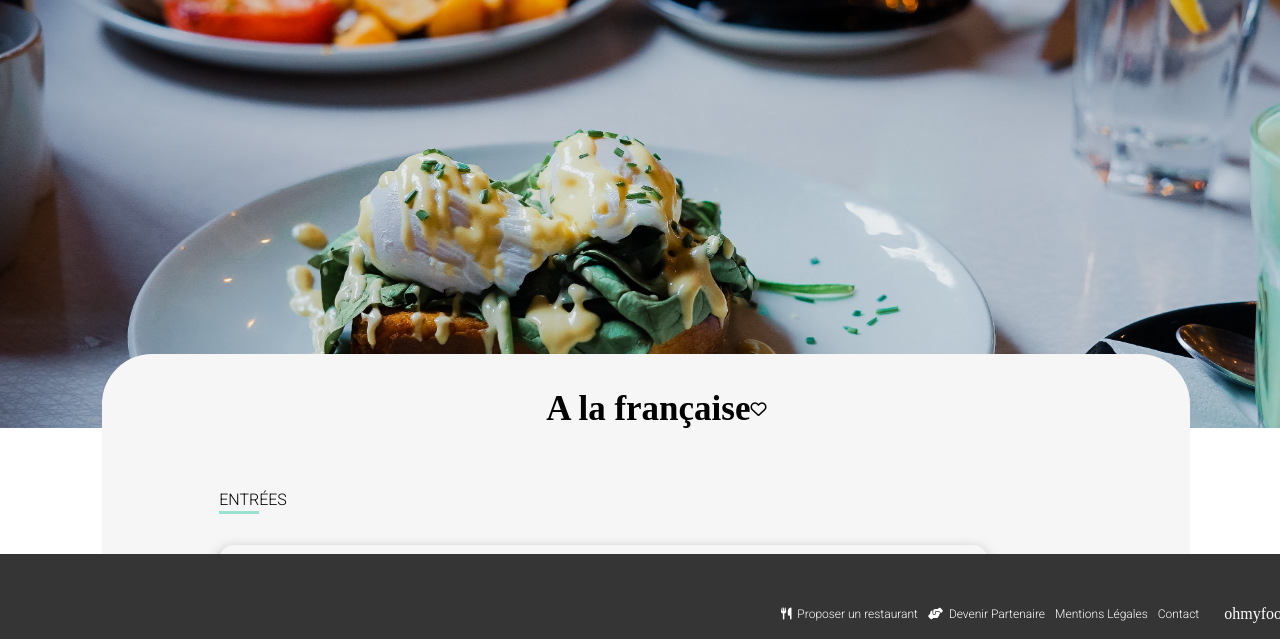
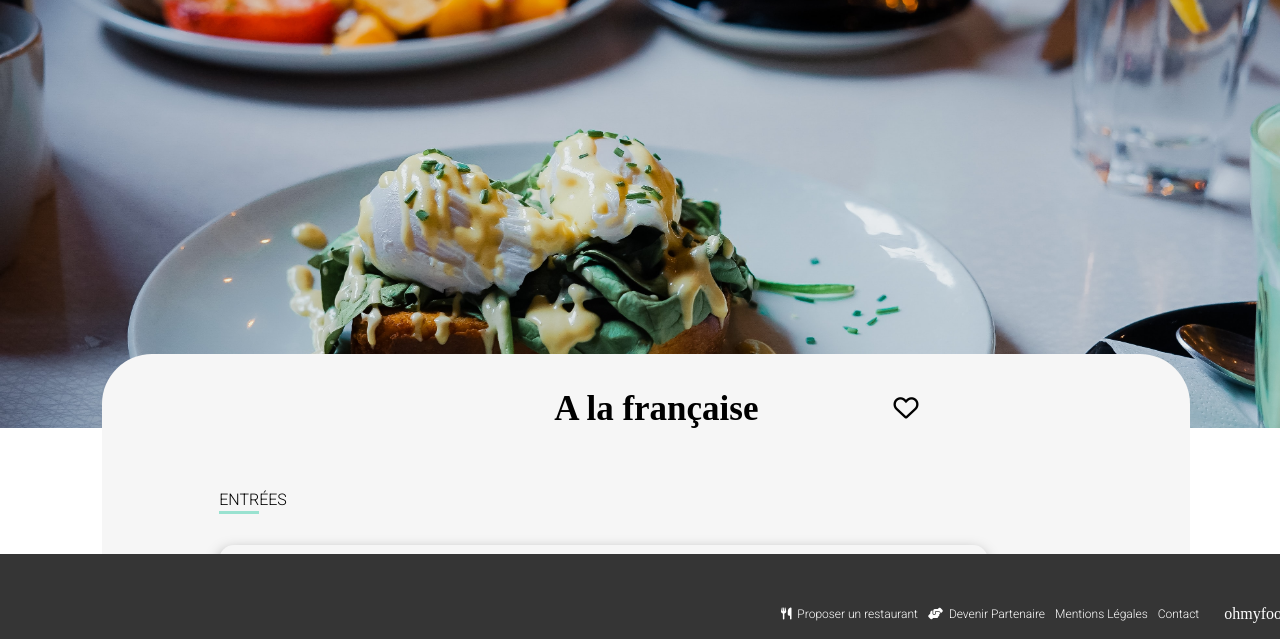
Before and after one commit to AurelieDuynslaeger/adohmyfood.github.io, a website: page restaurants-pages/alafrancaise.html in a window 1280 px wide. Shown: the part 126-765 px from the top of the page. Drawn offline with Linux system fonts and the light colour scheme; a web font is replaced by a local one.

Commit message:
🚧 heart animation on all restaurant pages

```diff
--- a/restaurants-pages/alafrancaise.html
+++ b/restaurants-pages/alafrancaise.html
@@ -22,7 +22,10 @@
             <section class="restaurant-menu">
                 <div class="restaurant-title">
                     <h3>A la française</h3>
-                    <i class="fa-regular fa-heart"></i>
+                    <div class="card-like">
+                        <i class="fa-regular fa-heart empty"></i>
+                        <i class="fa-solid fa-heart full"></i>
+                    </div>
                 </div>
                 <div class="menu-items">
                     <div class="items">
```
Also changed, not shown: restaurants-pages/lanoteenchantee.html (+4 -1 lines), restaurants-pages/ledelicedessens.html (+4 -1 lines).
